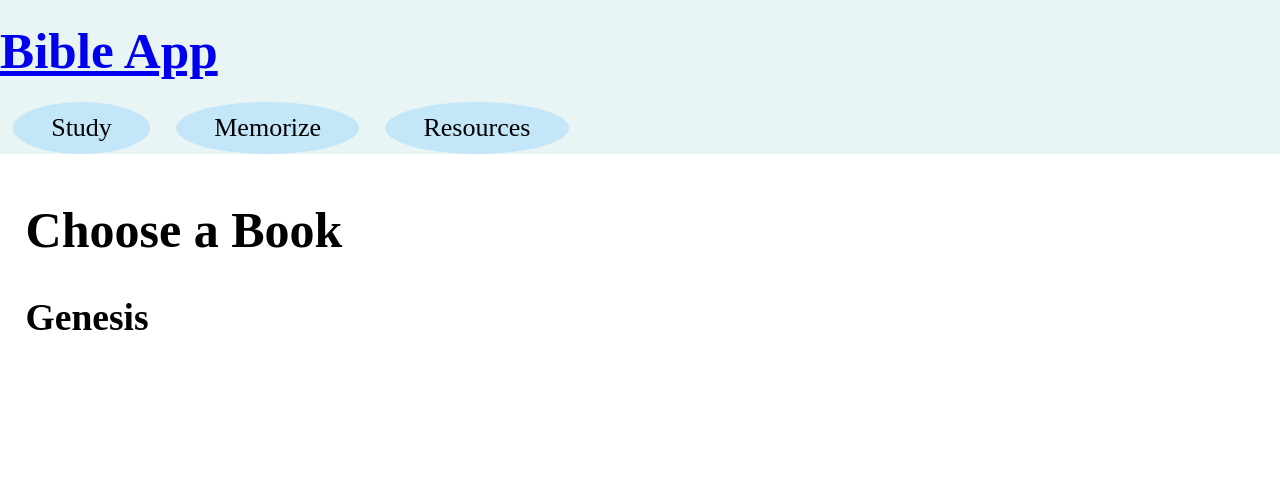
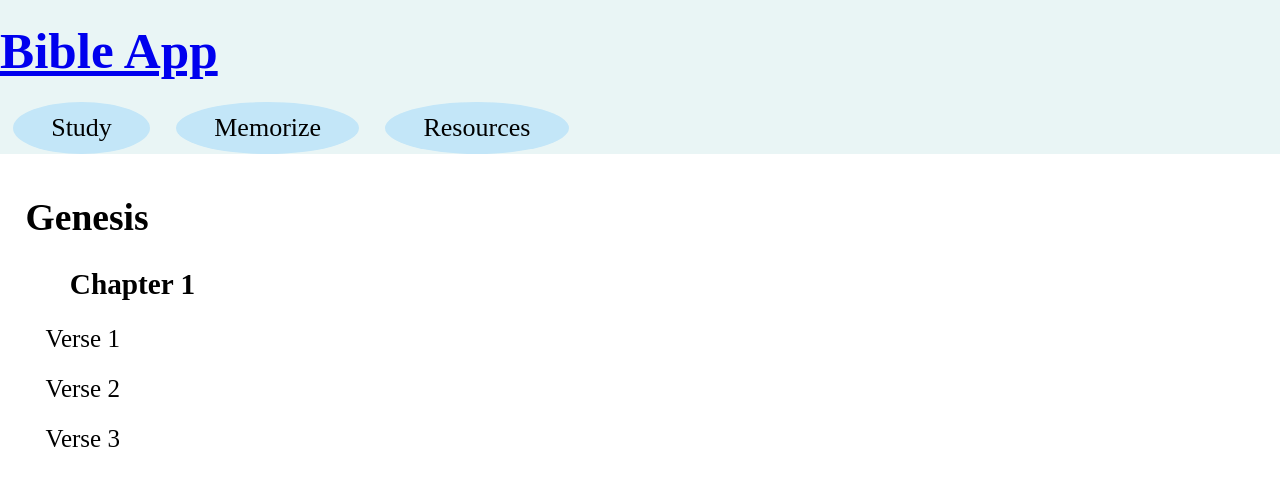
Before and after one commit to Dionne-Stratton/Bible-Study-Memorize-App, a React (Create React App) app: page / in a window 1280 px wide. Shown: the top 486 px of the page. Built offline with nearby package versions, Linux system fonts and the light colour scheme.

Commit message:
Have initial boook and chapter toggled open on study page

```diff
--- a/src/DataSet/OldTestamentStudy.js
+++ b/src/DataSet/OldTestamentStudy.js
@@ -13,7 +13,7 @@ export const bibleData = {
           english: "In the beginning, God created the heavens and the earth.",
           version: "NIV",
           meditation:
-            'This verse is a beautiful depiction of God’s majesty and power and a reminder that everything started with Him and all creation comes from Him. As Paul said, "For from him and through him and to him are all things. To him be the glory forever! Amen." (Romans Romans 11:36)',
+            'This verse is a beautiful depiction of God’s majesty and power and a reminder that everything started with Him and all creation comes from Him. As Paul said, "For from him and through him and to him are all things. To him be the glory forever! Amen." (Romans 11:36)',
           application:
             "God created all things and is therefore worthy of all praise and worship.",
           spoken: Genesis1_1,
--- a/src/components/Views/Study.js
+++ b/src/components/Views/Study.js
@@ -9,8 +9,8 @@ const clearStyle = {
 const Study = (props) => {
   const { verses } = props;
   console.log("verses", verses);
-  const [expandedBook, setExpandedBook] = useState(null);
-  const [expandedChapter, setExpandedChapter] = useState(null);
+  const [expandedBook, setExpandedBook] = useState("Genesis");
+  const [expandedChapter, setExpandedChapter] = useState("1");
 
   const toggleBook = (book) => {
     setExpandedBook(expandedBook === book ? null : book);
@@ -23,7 +23,7 @@ const Study = (props) => {
 
   return (
     <div className="alphabeta">
-      <h1>Choose a Book</h1>
+      {/* <h1>Choose a Book</h1> */}
       {Object.keys(verses).map((book) => (
         <div key={book}>
           <h2 onClick={() => toggleBook(book)} style={{ cursor: "pointer" }}>
```
